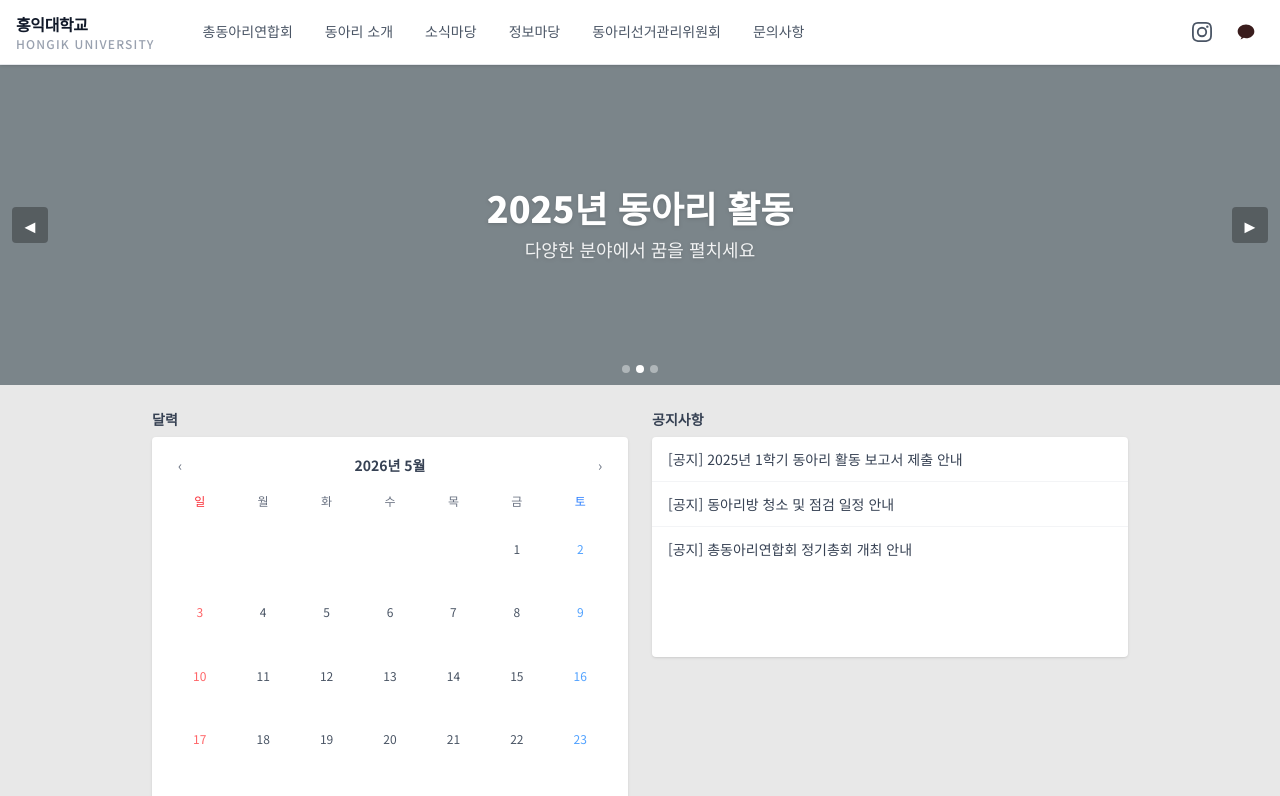
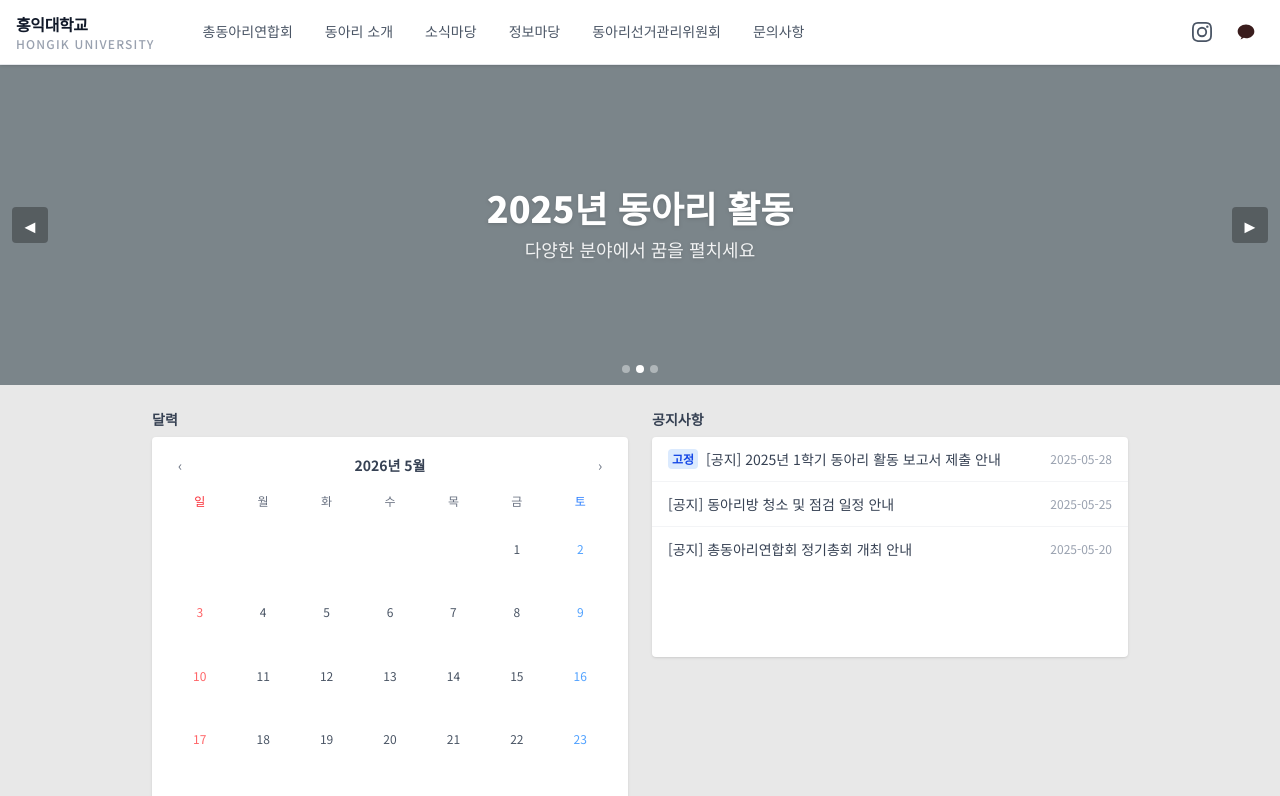
Before and after one commit to minimin0416/hongik-union, a Next.js app: page / in a window 1280 px wide. Shown: the top 796 px of the page. Built offline with nearby package versions, Linux system fonts and the light colour scheme.

Commit message:
Fix Notice type error

```diff
--- a/app/page.tsx
+++ b/app/page.tsx
@@ -134,9 +134,9 @@ export default function HomePage() {
             {notices.map((n, idx) => (
               <Link key={n.id} href="/news/notices"
                 className={`flex items-center gap-2 px-4 py-3 text-sm hover:bg-gray-50 transition-colors ${idx < notices.length - 1 ? 'border-b border-gray-100' : ''}`}>
-                {n.isNew && <span className="text-xs bg-red-500 text-white px-1 py-0.5 rounded font-bold flex-shrink-0">N</span>}
+                {n.isPinned && <span className="text-xs bg-blue-100 text-blue-700 px-1 py-0.5 rounded font-bold flex-shrink-0">고정</span>}
                 <span className="flex-1 text-gray-700 truncate">{n.title}</span>
-                <span className="text-xs text-gray-400 flex-shrink-0">{n.date}</span>
+                <span className="text-xs text-gray-400 flex-shrink-0">{n.createdAt}</span>
               </Link>
             ))}
           </div>
```
